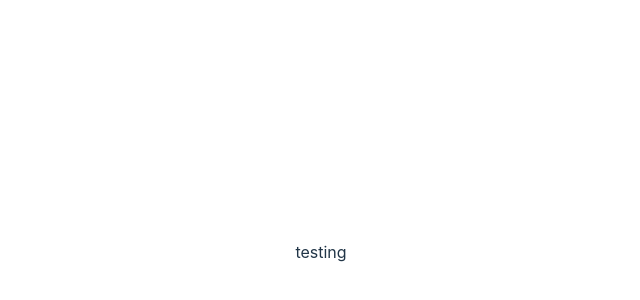
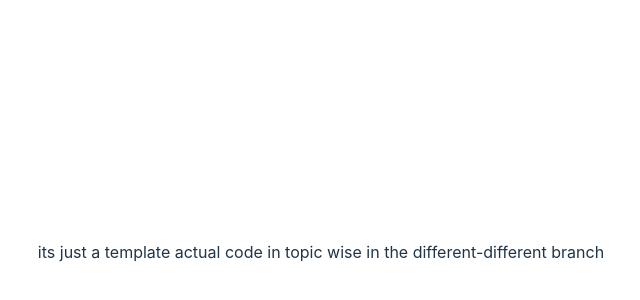
Before and after one commit to anishkumar127/React-a-way-to-get-better, a React (Vite) app: page / in a window 1280 px wide. Shown: the part 148-448 px from the top of the page, without its empty margins (319-959 px from the left). Built offline with nearby package versions, Linux system fonts and the light colour scheme.

Commit message:
1 file modified

```diff
--- a/src/App.jsx
+++ b/src/App.jsx
@@ -5,7 +5,12 @@ import './App.css';
 function App() {
   const [count, setCount] = useState(0);
 
-  return <>testing</>;
+  return (
+    <>
+      its just a template actual code in topic wise in the different-different
+      branch
+    </>
+  );
 }
 
 export default App;
```
